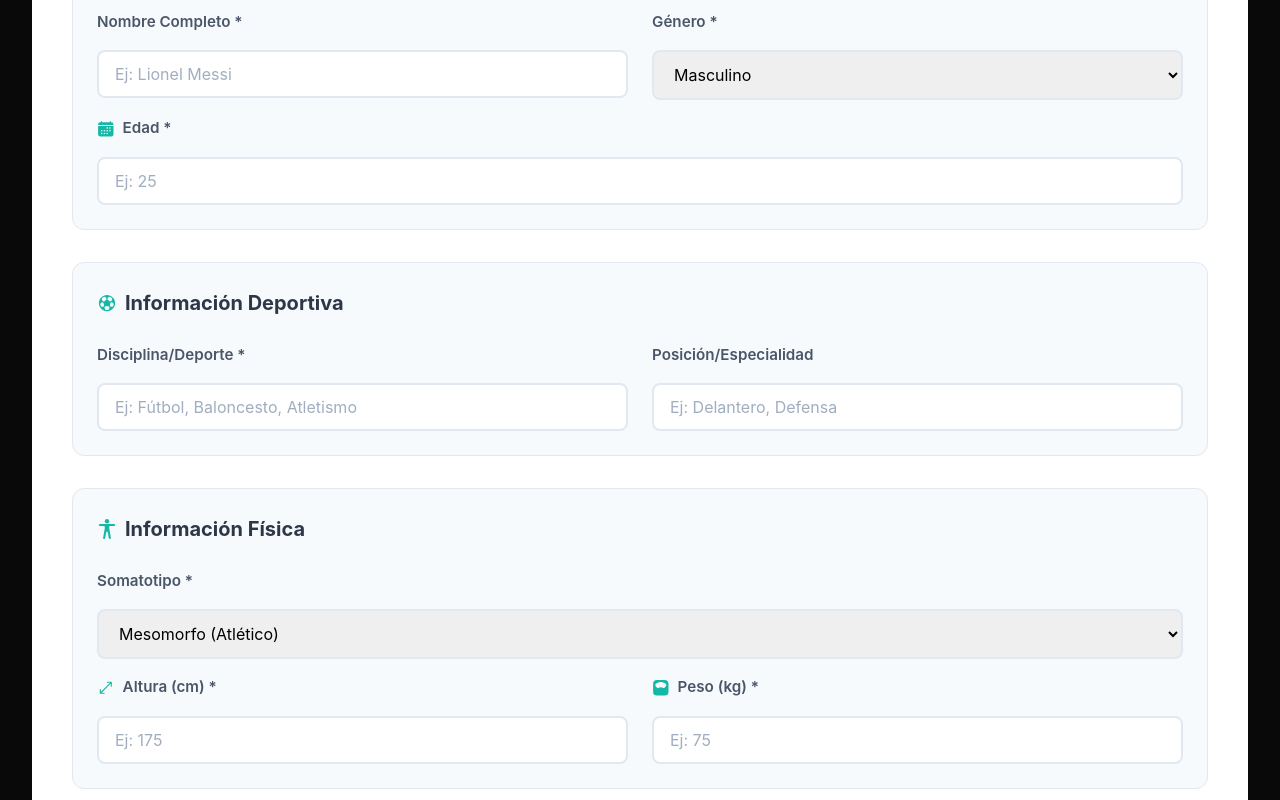
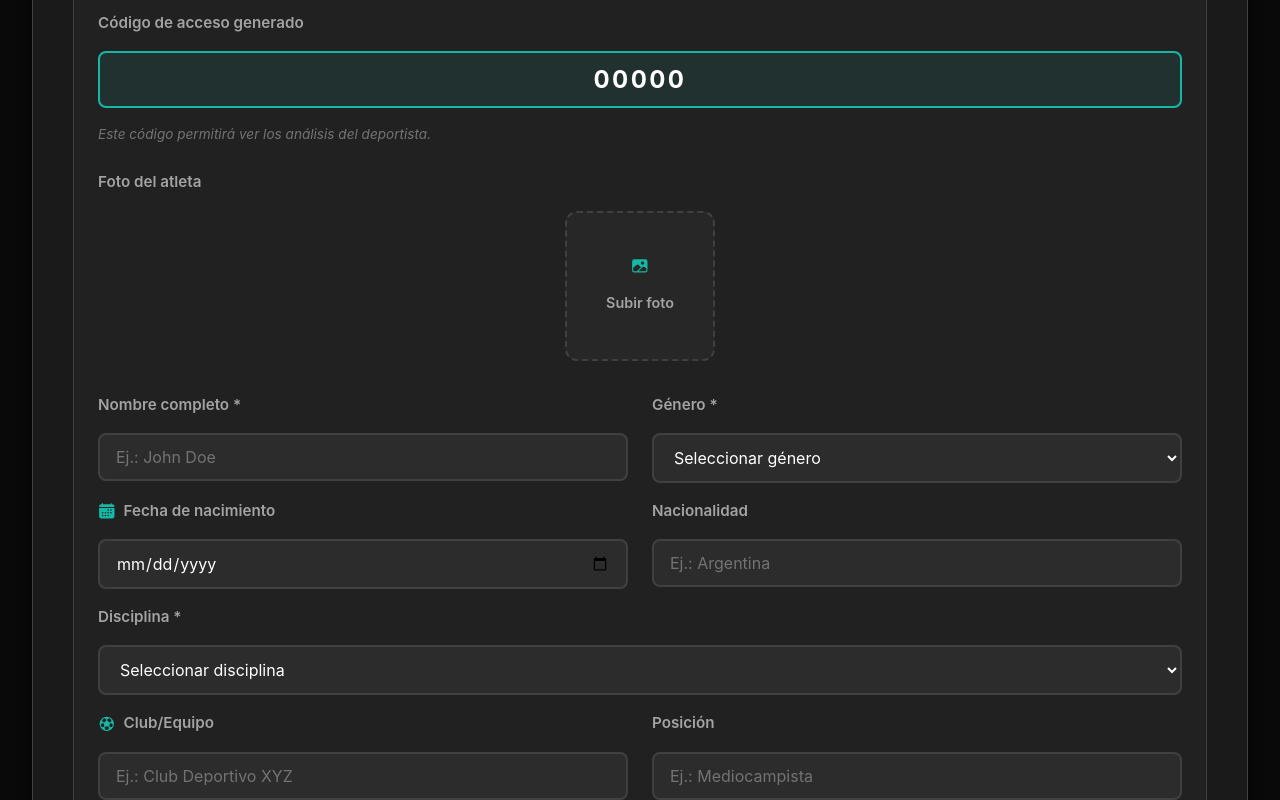
Before and after one commit to FaaaaaAz/Physoft, a React (Vite) app in the folder frontend/: page /agregar-atleta in a window 1280 px wide. Shown: the part 360-1160 px from the top of the page. Built offline with nearby package versions, Linux system fonts and the light colour scheme.

Commit message:
feat: formulario agregar atleta

```diff
--- a/frontend/src/components/AtletaCard.tsx
+++ b/frontend/src/components/AtletaCard.tsx
@@ -9,6 +9,7 @@ interface AtletaCardProps {
     deporte: string
     edad: number
     club: string
+    codigoAcceso?: string
     capacidades: {
       potencia: number
       fuerza: number
@@ -44,6 +45,9 @@ function AtletaCard({ atleta, onClick }: AtletaCardProps) {
       <div className="card-content">
         <h3 className="card-nombre">{atleta.nombre}</h3>
         <p className="card-club">{atleta.club}</p>
+        {atleta.codigoAcceso && (
+          <p className="card-codigo">Código: {atleta.codigoAcceso}</p>
+        )}
 
         <div className="card-stats">
           <div className="stat-item">
--- a/frontend/src/components/AtletaModal.tsx
+++ b/frontend/src/components/AtletaModal.tsx
@@ -14,6 +14,7 @@ interface AtletaModalProps {
     peso?: number
     club: string
     somatotipo?: string
+    codigoAcceso?: string
     capacidades: {
       potencia: number
       fuerza: number
@@ -173,6 +174,12 @@ function AtletaModal({ atleta, onClose }: AtletaModalProps) {
           <div className="modal-section">
             <h3 className="section-title">Información Personal</h3>
             <div className="info-grid">
+              {atleta.codigoAcceso && (
+                <div className="info-item">
+                  <span className="info-label">Código de Acceso</span>
+                  <span className="info-value codigo-acceso">{atleta.codigoAcceso}</span>
+                </div>
+              )}
               <div className="info-item">
                 <span className="info-label">Edad</span>
                 <span className="info-value">{atleta.edad} años</span>
--- a/frontend/src/components/templates/PageTemplate.tsx
+++ b/frontend/src/components/templates/PageTemplate.tsx
@@ -44,7 +44,7 @@ function PageTemplate({
       {/* Navbar Superior */}
       {showNavbar && (
         <Navbar
-          showBackButton={showBackButton}
+          showBackButton={false}
           backTo={backTo}
           onBack={handleBack}
           showAddButton={showAddButton}
--- a/frontend/src/pages/AgregarAtleta.tsx
+++ b/frontend/src/pages/AgregarAtleta.tsx
@@ -1,6 +1,6 @@
-import { useState, FormEvent } from 'react'
+import { useState, FormEvent, useEffect } from 'react'
 import { useNavigate } from 'react-router-dom'
-import { IoPersonAdd, IoPerson, IoFootball, IoBody, IoResize, IoScale, IoCalendar } from 'react-icons/io5'
+import { IoPersonAdd, IoPerson, IoFootball, IoBody, IoResize, IoScale, IoCalendar, IoMail, IoCall, IoImage } from 'react-icons/io5'
 import PageTemplate from '../components/templates/PageTemplate'
 import { db } from '../services/database'
 import type { CrearAtletaDTO } from '../electron'
@@ -10,23 +10,78 @@ function AgregarAtleta() {
   const navigate = useNavigate()
   const [guardando, setGuardando] = useState(false)
   const [mensaje, setMensaje] = useState<{ tipo: 'success' | 'error', texto: string } | null>(null)
+  const [fotoPreview, setFotoPreview] = useState<string | null>(null)
 
   const [formData, setFormData] = useState<CrearAtletaDTO>({
+    codigoAcceso: '',
+    foto: '',
     nombre: '',
-    genero: 'Masculino',
+    genero: '',
+    fechaNacimiento: '',
+    nacionalidad: '',
     disciplina: '',
+    club: '',
     posicion: '',
-    somatotipo: 'Mesomorfo',
+    somatotipo: '',
     altura: 0,
     peso: 0,
-    edad: 0
+    email: '',
+    telefono: ''
   })
+
+  // Generate access code on mount
+  useEffect(() => {
+    generateAccessCode()
+  }, [])
+
+  // Generate access code on mount
+  useEffect(() => {
+    generateAccessCode()
+  }, [])
+
+  const generateAccessCode = async () => {
+    try {
+      // Get all athletes to calculate next code
+      const response = await db.obtenerAtletas()
+      let nextCode = '00000'
+
+      if (response.success && response.data && response.data.length > 0) {
+        // Find the highest code number
+        const codes = response.data
+          .map(a => parseInt(a.codigoAcceso))
+          .filter(code => !isNaN(code))
+
+        if (codes.length > 0) {
+          const maxCode = Math.max(...codes)
+          nextCode = String(maxCode + 1).padStart(5, '0')
+        }
+      }
+
+      setFormData(prev => ({ ...prev, codigoAcceso: nextCode }))
+    } catch (error) {
+      console.error('Error generating access code:', error)
+      setFormData(prev => ({ ...prev, codigoAcceso: '00000' }))
+    }
+  }
+
+  const handleFileChange = (e: React.ChangeEvent<HTMLInputElement>) => {
+    const file = e.target.files?.[0]
+    if (file) {
+      const reader = new FileReader()
+      reader.onloadend = () => {
+        const result = reader.result as string
+        setFotoPreview(result)
+        setFormData(prev => ({ ...prev, foto: result }))
+      }
+      reader.readAsDataURL(file)
+    }
+  }
 
   const handleChange = (e: React.ChangeEvent<HTMLInputElement | HTMLSelectElement>) => {
     const { name, value } = e.target
     setFormData(prev => ({
       ...prev,
-      [name]: ['altura', 'peso', 'edad'].includes(name) ? Number(value) : value
+      [name]: ['altura', 'peso'].includes(name) ? Number(value) : value
     }))
   }
 
@@ -38,12 +93,20 @@ function AgregarAtleta() {
       setMensaje({ tipo: 'error', texto: 'El nombre es obligatorio' })
       return
     }
+    if (!formData.genero) {
+      setMensaje({ tipo: 'error', texto: 'El género es obligatorio' })
+      return
+    }
     if (!formData.disciplina.trim()) {
       setMensaje({ tipo: 'error', texto: 'La disciplina es obligatoria' })
       return
     }
-    if (formData.edad <= 0 || formData.altura <= 0 || formData.peso <= 0) {
-      setMensaje({ tipo: 'error', texto: 'Edad, altura y peso deben ser mayores a 0' })
+    if (!formData.somatotipo) {
+      setMensaje({ tipo: 'error', texto: 'El somatotipo es obligatorio' })
+      return
+    }
+    if (formData.altura <= 0 || formData.peso <= 0) {
+      setMensaje({ tipo: 'error', texto: 'Altura y peso deben ser mayores a 0' })
       return
     }
 
@@ -54,19 +117,27 @@ function AgregarAtleta() {
       const response = await db.crearAtleta(formData)
 
       if (response.success) {
-        setMensaje({ tipo: 'success', texto: `✅ Atleta ${formData.nombre} creado exitosamente` })
+        setMensaje({ tipo: 'success', texto: `✅ Atleta ${formData.nombre} creado exitosamente con código ${formData.codigoAcceso}` })
 
-        // Limpiar formulario
+        // Limpiar formulario y generar nuevo código
         setFormData({
+          codigoAcceso: '',
+          foto: '',
           nombre: '',
-          genero: 'Masculino',
+          genero: '',
+          fechaNacimiento: '',
+          nacionalidad: '',
           disciplina: '',
+          club: '',
           posicion: '',
-          somatotipo: 'Mesomorfo',
+          somatotipo: '',
           altura: 0,
           peso: 0,
-          edad: 0
+          email: '',
+          telefono: ''
         })
+        setFotoPreview(null)
+        generateAccessCode()
 
         // Redirigir después de 2 segundos
         setTimeout(() => {
@@ -85,10 +156,11 @@ function AgregarAtleta() {
   return (
     <PageTemplate
       title="Agregar Nuevo Atleta"
-      subtitle="Completa la información del atleta para agregarlo a la base de datos local"
+      subtitle="Completa la información del atleta para agregarlo a la base de datos"
       showBackButton={true}
       backTo="/dashboard"
       className="agregar-atleta-page"
+      showNavbar={true}
     >
       <div className="agregar-atleta-container">
         {mensaje && (
@@ -102,16 +174,62 @@ function AgregarAtleta() {
           <div className="form-section">
             <h3><IoPerson /> Información Personal</h3>
 
+            {/* Código de Acceso Generado */}
+            <div className="form-group access-code-group">
+              <label>Código de acceso generado</label>
+              <input
+                type="text"
+                value={formData.codigoAcceso}
+                readOnly
+                className="access-code-input"
+              />
+              <p className="field-hint">Este código permitirá ver los análisis del deportista.</p>
+            </div>
+
+            {/* Foto del Atleta */}
+            <div className="form-group photo-group">
+              <label>Foto del atleta</label>
+              <div className="photo-upload-wrapper">
+                {fotoPreview ? (
+                  <div className="photo-preview">
+                    <img src={fotoPreview} alt="Preview" />
+                    <button
+                      type="button"
+                      className="btn-remove-photo"
+                      onClick={() => {
+                        setFotoPreview(null)
+                        setFormData(prev => ({ ...prev, foto: '' }))
+                      }}
+                    >
+                      ✕
+                    </button>
+                  </div>
+                ) : (
+                  <label htmlFor="foto-input" className="photo-upload-label">
+                    <IoImage />
+                    <span>Subir foto</span>
+                  </label>
+                )}
+                <input
+                  type="file"
+                  id="foto-input"
+                  accept="image/*"
+                  onChange={handleFileChange}
+                  style={{ display: 'none' }}
+                />
+              </div>
+            </div>
+
             <div className="form-row">
               <div className="form-group">
-                  <label htmlFor="nombre">Nombre Completo *</label>
+                <label htmlFor="nombre">Nombre completo *</label>
                 <input
                   type="text"
                   id="nombre"
                   name="nombre"
                   value={formData.nombre}
                   onChange={handleChange}
-                    placeholder="Ej: Lionel Messi"
+                  placeholder="Ej.: John Doe"
                   required
                 />
               </div>
@@ -125,6 +243,7 @@ function AgregarAtleta() {
                   onChange={handleChange}
                   required
                 >
+                  <option value="">Seleccionar género</option>
                   <option value="Masculino">Masculino</option>
                   <option value="Femenino">Femenino</option>
                   <option value="Otro">Otro</option>
@@ -134,61 +253,83 @@ function AgregarAtleta() {
 
             <div className="form-row">
               <div className="form-group">
-                  <label htmlFor="edad"><IoCalendar /> Edad *</label>
+                <label htmlFor="fechaNacimiento"><IoCalendar /> Fecha de nacimiento</label>
                 <input
-                    type="number"
-                    id="edad"
-                    name="edad"
-                    value={formData.edad || ''}
+                  type="date"
+                  id="fechaNacimiento"
+                  name="fechaNacimiento"
+                  value={formData.fechaNacimiento}
                   onChange={handleChange}
-                    placeholder="Ej: 25"
-                    min="1"
-                    max="100"
-                    required
+                  placeholder="dd/mm/aaaa"
+                />
+              </div>
+
+              <div className="form-group">
+                <label htmlFor="nacionalidad">Nacionalidad</label>
+                <input
+                  type="text"
+                  id="nacionalidad"
+                  name="nacionalidad"
+                  value={formData.nacionalidad}
+                  onChange={handleChange}
+                  placeholder="Ej.: Argentina"
                 />
               </div>
             </div>
-            </div>
-
-            {/* Información Deportiva */}
-            <div className="form-section">
-              <h3><IoFootball /> Información Deportiva</h3>
 
             <div className="form-row">
               <div className="form-group">
-                  <label htmlFor="disciplina">Disciplina/Deporte *</label>
-                  <input
-                    type="text"
+                <label htmlFor="disciplina">Disciplina *</label>
+                <select
                   id="disciplina"
                   name="disciplina"
                   value={formData.disciplina}
                   onChange={handleChange}
-                    placeholder="Ej: Fútbol, Baloncesto, Atletismo"
                   required
+                >
+                  <option value="">Seleccionar disciplina</option>
+                  <option value="Fútbol">Fútbol</option>
+                  <option value="Baloncesto">Baloncesto</option>
+                  <option value="Voleibol">Voleibol</option>
+                  <option value="Atletismo">Atletismo</option>
+                  <option value="Natación">Natación</option>
+                  <option value="Ciclismo">Ciclismo</option>
+                  <option value="Tenis">Tenis</option>
+                  <option value="Rugby">Rugby</option>
+                  <option value="Otro">Otro</option>
+                </select>
+              </div>
+            </div>
+
+            <div className="form-row">
+              <div className="form-group">
+                <label htmlFor="club"><IoFootball /> Club/Equipo</label>
+                <input
+                  type="text"
+                  id="club"
+                  name="club"
+                  value={formData.club}
+                  onChange={handleChange}
+                  placeholder="Ej.: Club Deportivo XYZ"
                 />
               </div>
 
               <div className="form-group">
-                  <label htmlFor="posicion">Posición/Especialidad</label>
+                <label htmlFor="posicion">Posición</label>
                 <input
                   type="text"
                   id="posicion"
                   name="posicion"
                   value={formData.posicion}
                   onChange={handleChange}
-                    placeholder="Ej: Delantero, Defensa"
+                  placeholder="Ej.: Mediocampista"
                 />
               </div>
             </div>
-            </div>
-
-            {/* Información Física */}
-            <div className="form-section">
-              <h3><IoBody /> Información Física</h3>
 
             <div className="form-row">
               <div className="form-group">
-                  <label htmlFor="somatotipo">Somatotipo *</label>
+                <label htmlFor="somatotipo"><IoBody /> Somatotipo</label>
                 <select
                   id="somatotipo"
                   name="somatotipo"
@@ -196,41 +337,66 @@ function AgregarAtleta() {
                   onChange={handleChange}
                   required
                 >
-                    <option value="Ectomorfo">Ectomorfo (Delgado)</option>
-                    <option value="Mesomorfo">Mesomorfo (Atlético)</option>
-                    <option value="Endomorfo">Endomorfo (Robusto)</option>
+                  <option value="">Seleccionar somatotipo</option>
+                  <option value="Ectomorfo">Ectomorfo</option>
+                  <option value="Mesomorfo">Mesomorfo</option>
+                  <option value="Endomorfo">Endomorfo</option>
                 </select>
               </div>
             </div>
 
             <div className="form-row">
               <div className="form-group">
-                  <label htmlFor="altura"><IoResize /> Altura (cm) *</label>
+                <label htmlFor="altura"><IoResize /> Altura (cm)</label>
                 <input
                   type="number"
                   id="altura"
                   name="altura"
                   value={formData.altura || ''}
                   onChange={handleChange}
-                    placeholder="Ej: 175"
+                  placeholder="175"
                   min="1"
                   step="0.1"
-                    required
                 />
               </div>
 
               <div className="form-group">
-                  <label htmlFor="peso"><IoScale /> Peso (kg) *</label>
+                <label htmlFor="peso"><IoScale /> Peso (kg)</label>
                 <input
                   type="number"
                   id="peso"
                   name="peso"
                   value={formData.peso || ''}
                   onChange={handleChange}
-                    placeholder="Ej: 75"
+                  placeholder="70"
                   min="1"
                   step="0.1"
-                    required
+                />
+              </div>
+            </div>
+
+            <div className="form-row">
+              <div className="form-group">
+                <label htmlFor="email"><IoMail /> Correo electrónico</label>
+                <input
+                  type="email"
+                  id="email"
+                  name="email"
+                  value={formData.email}
+                  onChange={handleChange}
+                  placeholder="email@example.com"
+                />
+              </div>
+
+              <div className="form-group">
+                <label htmlFor="telefono"><IoCall /> Teléfono de contacto</label>
+                <input
+                  type="tel"
+                  id="telefono"
+                  name="telefono"
+                  value={formData.telefono}
+                  onChange={handleChange}
+                  placeholder="+1 123 456 7890"
                 />
               </div>
             </div>
@@ -246,7 +412,7 @@ function AgregarAtleta() {
               {guardando ? (
                 <>⏳ Guardando...</>
               ) : (
-                  <><IoPersonAdd /> Agregar Atleta</>
+                <><IoPersonAdd /> Crear Atleta</>
               )}
             </button>
           </div>
--- a/frontend/src/pages/Dashboard.tsx
+++ b/frontend/src/pages/Dashboard.tsx
@@ -21,6 +21,7 @@ interface AtletaMostrado {
   peso?: number
   club: string
   somatotipo?: string
+  codigoAcceso?: string
   capacidades: {
     potencia: number
     fuerza: number
@@ -60,26 +61,41 @@ function Dashboard() {
     ...atletasEjemplo.map(a => ({ ...a, esHardcoded: true })),
 
     // Atletas de la base de datos
-    ...atletasDB.map(atleta => ({
+    ...atletasDB.map(atleta => {
+      // Calcular edad desde fecha de nacimiento
+      let edad = 0
+      if (atleta.fechaNacimiento) {
+        const birthDate = new Date(atleta.fechaNacimiento)
+        const today = new Date()
+        edad = today.getFullYear() - birthDate.getFullYear()
+        const monthDiff = today.getMonth() - birthDate.getMonth()
+        if (monthDiff < 0 || (monthDiff === 0 && today.getDate() < birthDate.getDate())) {
+          edad--
+        }
+      }
+
+      return {
         id: 0,
         nombre: atleta.nombre,
-      foto: '/src/assets/players/default.png',
+        foto: atleta.foto || '/src/assets/players/default.png',
         deporte: atleta.disciplina,
-      edad: atleta.edad,
-      nacionalidad: 'No especificado',
+        edad: edad,
+        nacionalidad: atleta.nacionalidad || 'No especificado',
         altura: atleta.altura,
         peso: atleta.peso,
-      club: atleta.posicion || 'Sin equipo',
+        club: atleta.club || 'Sin equipo',
         somatotipo: atleta.somatotipo,
+        codigoAcceso: atleta.codigoAcceso,
         capacidades: {
-        potencia: 75,
-        fuerza: 75,
-        velocidad: 75,
-        flexibilidad: 75,
-        resistencia: 75
+          potencia: 0,
+          fuerza: 0,
+          velocidad: 0,
+          flexibilidad: 0,
+          resistencia: 0
         },
         esHardcoded: false
-    }))
+      }
+    })
   ]
 
   const atletasFiltrados = todosLosAtletas.filter(atleta => {
--- a/frontend/src/services/database.ts
+++ b/frontend/src/services/database.ts
@@ -130,7 +130,20 @@ class DatabaseService {
     const atletas = this.getLocalStorageAtletas();
     const nuevoAtleta: Atleta = {
       id: crypto.randomUUID(),
-      ...data,
+      codigoAcceso: data.codigoAcceso,
+      foto: data.foto || '',
+      nombre: data.nombre,
+      genero: data.genero,
+      fechaNacimiento: data.fechaNacimiento,
+      nacionalidad: data.nacionalidad,
+      disciplina: data.disciplina,
+      club: data.club,
+      posicion: data.posicion,
+      somatotipo: data.somatotipo,
+      altura: data.altura,
+      peso: data.peso,
+      email: data.email,
+      telefono: data.telefono,
       syncedAt: new Date(),
       createdAt: new Date(),
       updatedAt: new Date()
--- a/frontend/src/styles/AgregarAtleta.css
+++ b/frontend/src/styles/AgregarAtleta.css
@@ -14,11 +14,11 @@
 }
 
 .agregar-atleta-container {
-  background: white;
+  background: var(--color-bg-secondary, #1a1a1a);
   border-radius: 16px;
   padding: 2.5rem;
-  box-shadow: 0 10px 40px rgba(0, 0, 0, 0.1);
-  margin-top: 2rem;
+  box-shadow: 0 10px 40px rgba(0, 0, 0, 0.5);
+  border: 1px solid var(--color-border, #404040);
 }
 
 .agregar-atleta-header {
@@ -72,15 +72,15 @@
 }
 
 .form-section {
-  background: #f7fafc;
+  background: rgba(255, 255, 255, 0.03);
   padding: 1.5rem;
   border-radius: 12px;
-  border: 1px solid #e2e8f0;
+  border: 1px solid var(--color-border, #404040);
 }
 
 .form-section h3 {
   font-size: 1.25rem;
-  color: #2d3748;
+  color: var(--color-text-primary, #ffffff);
   margin-bottom: 1.5rem;
   display: flex;
   align-items: center;
@@ -109,7 +109,7 @@
 
 .form-group label {
   font-weight: 600;
-  color: #4a5568;
+  color: var(--color-text-secondary, #a3a3a3);
   margin-bottom: 0.5rem;
   font-size: 0.95rem;
   display: flex;
@@ -125,11 +125,19 @@
 .form-group input,
 .form-group select {
   padding: 0.75rem 1rem;
-  border: 2px solid #e2e8f0;
+  border: 2px solid var(--color-border, #404040);
   border-radius: 8px;
   font-size: 1rem;
   transition: all 0.3s ease;
   font-family: inherit;
+  background: rgba(255, 255, 255, 0.05);
+  color: var(--color-text-primary, #ffffff);
+}
+
+.form-group select option {
+  background: var(--color-bg-secondary, #1a1a1a);
+  color: var(--color-text-primary, #ffffff);
+  padding: 0.5rem;
 }
 
 .form-group input:focus,
@@ -137,10 +145,11 @@
   outline: none;
   border-color: var(--color-primary, #14b8a6);
   box-shadow: 0 0 0 3px rgba(20, 184, 166, 0.1);
+  background: rgba(255, 255, 255, 0.08);
 }
 
 .form-group input::placeholder {
-  color: #a0aec0;
+  color: var(--color-text-muted, #666666);
 }
 
 .form-group input[type="number"] {
@@ -151,6 +160,110 @@
 .form-group input[type="number"]::-webkit-outer-spin-button {
   -webkit-appearance: none;
   margin: 0;
+}
+
+/* Código de Acceso */
+.access-code-group {
+  margin-bottom: 1.5rem;
+}
+
+.access-code-input {
+  width: 100%;
+  font-size: 1.5rem !important;
+  font-weight: 700;
+  letter-spacing: 0.1em;
+  text-align: center;
+  color: var(--color-primary, #14b8a6);
+  background: rgba(20, 184, 166, 0.1) !important;
+  border: 2px solid var(--color-primary, #14b8a6) !important;
+  cursor: not-allowed;
+}
+
+.field-hint {
+  font-size: 0.85rem;
+  color: var(--color-text-muted, #666666);
+  margin-top: 0.5rem;
+  font-style: italic;
+}
+
+/* Foto del Atleta */
+.photo-group {
+  margin-bottom: 1.5rem;
+}
+
+.photo-upload-wrapper {
+  display: flex;
+  justify-content: center;
+  align-items: center;
+}
+
+.photo-preview {
+  position: relative;
+  width: 150px;
+  height: 150px;
+  border-radius: 12px;
+  overflow: hidden;
+  border: 3px solid var(--color-primary, #14b8a6);
+}
+
+.photo-preview img {
+  width: 100%;
+  height: 100%;
+  object-fit: cover;
+}
+
+.btn-remove-photo {
+  position: absolute;
+  top: 0.5rem;
+  right: 0.5rem;
+  width: 30px;
+  height: 30px;
+  border-radius: 50%;
+  background: rgba(239, 68, 68, 0.9);
+  color: white;
+  border: none;
+  cursor: pointer;
+  font-size: 1.2rem;
+  display: flex;
+  align-items: center;
+  justify-content: center;
+  transition: all 0.3s ease;
+}
+
+.btn-remove-photo:hover {
+  background: rgb(220, 38, 38);
+  transform: scale(1.1);
+}
+
+.photo-upload-label {
+  display: flex;
+  flex-direction: column;
+  align-items: center;
+  justify-content: center;
+  width: 150px;
+  height: 150px;
+  border: 2px dashed var(--color-border, #404040);
+  border-radius: 12px;
+  cursor: pointer;
+  transition: all 0.3s ease;
+  background: rgba(255, 255, 255, 0.03);
+}
+
+.photo-upload-label:hover {
+  border-color: var(--color-primary, #14b8a6);
+  background: rgba(20, 184, 166, 0.1);
+}
+
+.photo-upload-label svg {
+  font-size: 3rem;
+  color: var(--color-text-muted, #666666);
+  margin-bottom: 0.5rem;
+}
+
+.photo-upload-label span {
+  color: var(--color-text-secondary, #a3a3a3);
+  font-weight: 600;
+  font-size: 0.9rem;
 }
 
 /* Botones de acción */
```
Also changed, not shown: frontend/src/electron.d.ts (+14 -2 lines), frontend/src/styles/AtletaCard.css (+8 -0 lines), frontend/src/styles/AtletaModal.css (+7 -0 lines), 1 other file (tests, documents, lock files or other folders). Lines whose indentation alone changed are shown as unchanged.
